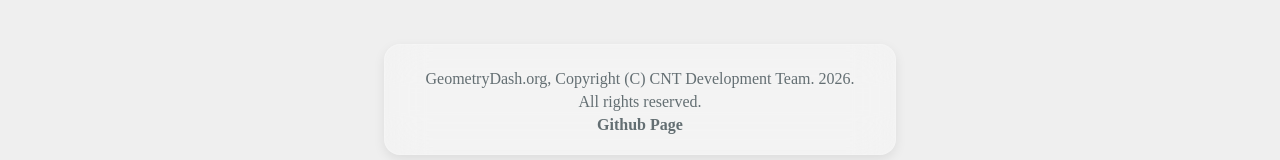
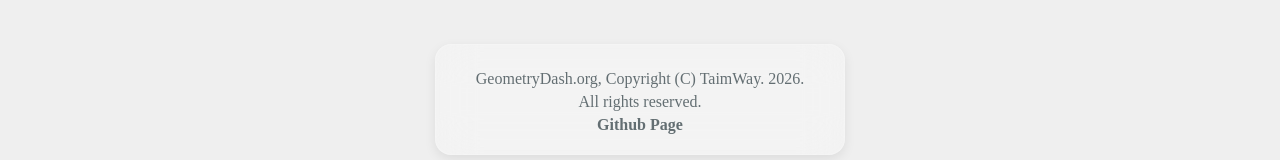
Before and after one commit to TaimWay/GeometryDash.org, a Vue app: page /about in a window 1280 px wide. Shown: the part 1241-1401 px from the top of the page. Built offline with nearby package versions, Linux system fonts and the light colour scheme.

Commit message:
Fix some text

```diff
--- a/src/views/About/index.vue
+++ b/src/views/About/index.vue
@@ -72,7 +72,7 @@
 
           <section class="copyright-section">
             <div class="copyright-card glass-card">
-              <p>GeometryDash.org, Copyright (C) CNT Development Team. 2026.</p>
+              <p>GeometryDash.org, Copyright (C) TaimWay. 2026.</p>
               <p>All rights reserved.</p>
               <a href="https://github.com/TaimWay/GeometryDash.org">Github Page</a>
             </div>
```
